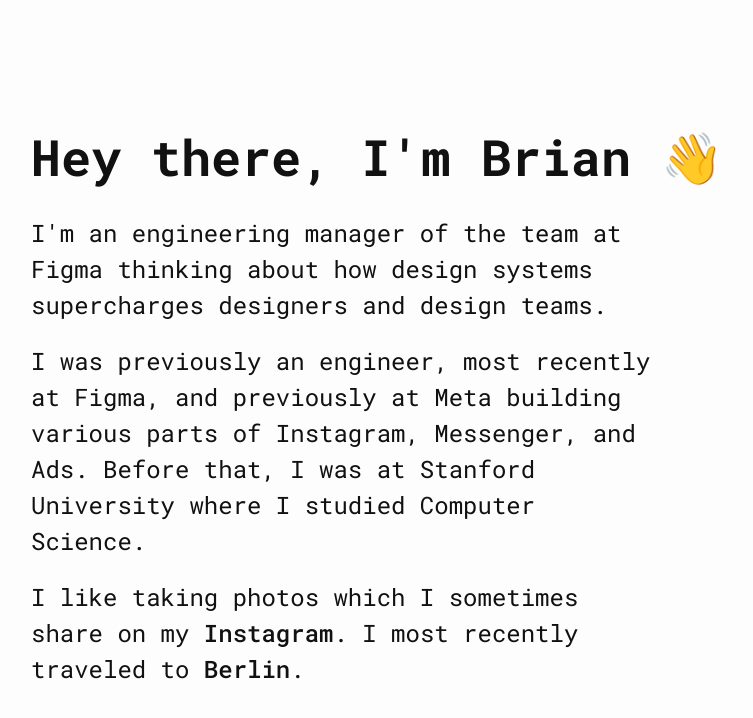
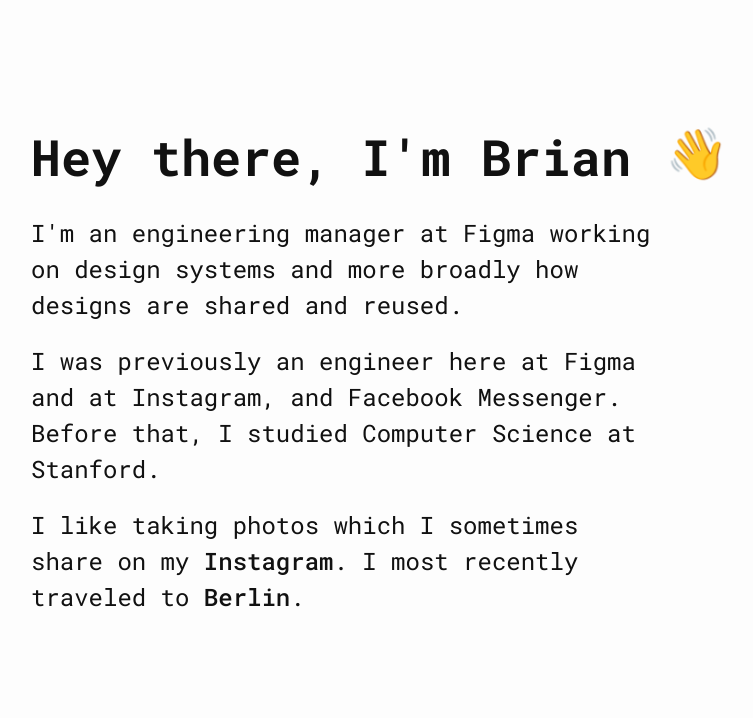
Before and after one commit to lambrian/lambrian.github.io, a React (Create React App) app in the folder brianl.am/: page / in a window 1280 px wide. Shown: the top 718 px of the page, without its empty margins (89-842 px from the left). Built offline with nearby package versions, Linux system fonts and the light colour scheme.

Commit message:
home: changed home a little (#124)

```diff
--- a/brianl.am/src/App.css
+++ b/brianl.am/src/App.css
@@ -143,3 +143,45 @@ body ::selection {
 .photo {
     max-width: 95vw;
 }
+
+.handwave {
+    animation: wave infinite 6s;
+    display: inline-block;
+}
+@keyframes wave {
+    /* Beginning */
+    0% {
+        translate: 5px -5px;
+        rotate: 0deg;
+    }
+
+    /* Apex of wave 1 */
+    5% {
+        translate: -5px 7px;
+        rotate: -8deg;
+    }
+
+    /* End of wave 1 */
+    10% {
+        translate: 3px -4px;
+        rotate: 2deg;
+    }
+
+    /* Apex of wave 2 */
+    15% {
+        translate: -5px 7px;
+        rotate: -8deg;
+    }
+
+    /* End of wave 2 */
+    20% {
+        translate: 5px -5px;
+        rotate: 2deg;
+    }
+
+    /* Delay */
+    100% {
+        translate: 5px -5px;
+        rotate: 2deg;
+    }
+}
--- a/brianl.am/src/Home.tsx
+++ b/brianl.am/src/Home.tsx
@@ -4,21 +4,20 @@ import { Link } from 'react-router-dom'
 export const Home = () => {
     return (
         <div className="content-wrapper">
-            <div className="intro">Hey there, I'm Brian 👋</div>
+            <div className="intro">
+                Hey there, I'm Brian <div className="handwave">👋</div>
+            </div>
             <div className="intro-description">
                 <p>
-                    I'm an engineering manager of the team at Figma thinking
-                    about how design systems supercharges designers and design
-                    teams.
+                    I'm an engineering manager at Figma working on design
+                    systems and more broadly how designs are shared and reused.
                 </p>
                 <p>
-                    I was previously an engineer, most recently at Figma, and
-                    previously at Meta building various parts of Instagram,
-                    Messenger, and Ads. Before that, I was at Stanford
-                    University where I studied Computer Science.
+                    I was previously an engineer here at Figma and at Instagram,
+                    and Facebook Messenger. Before that, I studied Computer
+                    Science at Stanford.
                 </p>
                 <p>
-                    {' '}
                     I like taking photos which I sometimes share on my{' '}
                     <a href="https://instagram.com/_brianlam">Instagram</a>. I
                     most recently traveled to{' '}
```
